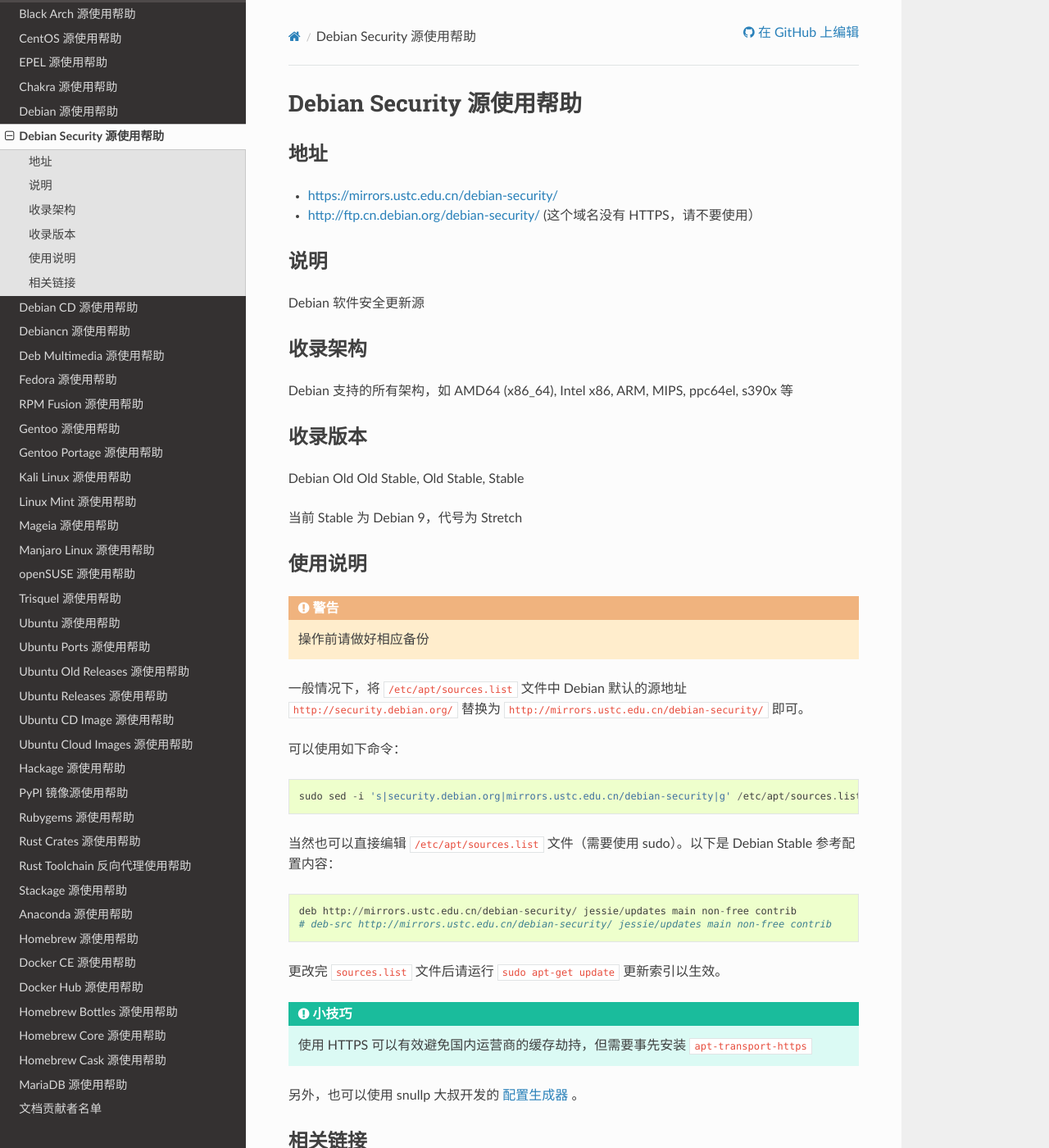
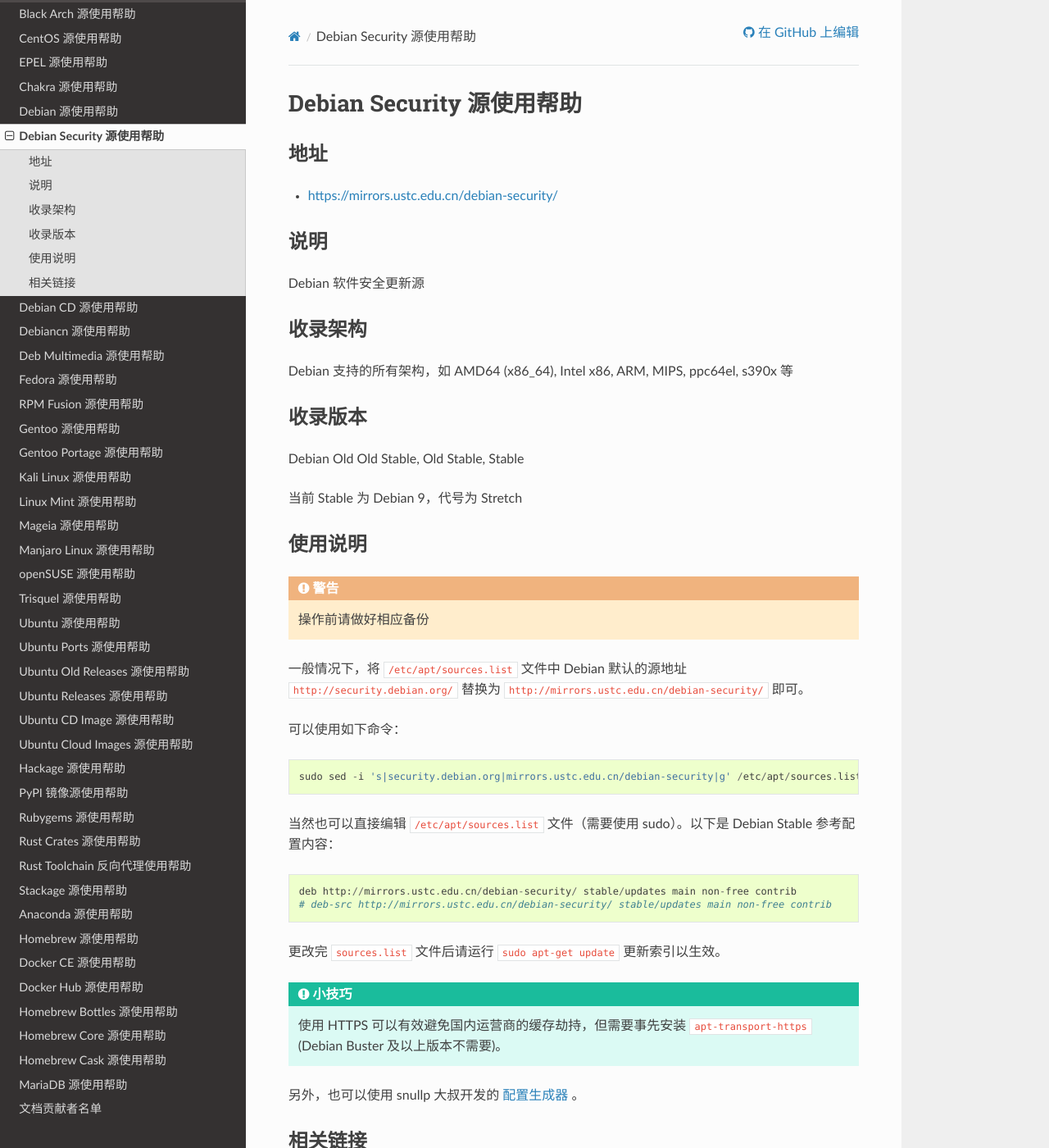
Before and after one commit to ustclug/mirrorhelp, a Sphinx documentation site: the page built from source/debian-security.rst, in a window 1280 px wide and 1400 px high. Shown: the whole window at 82% size. Built offline with Sphinx 7.4.7 and the Read the Docs theme 2.0.0, drawn with Linux system fonts in a browser that asks for light colours; pages that are not in the unit, such as notebooks, are missing from menus.

Commit message:
remove outdated content in debian & debian-security
Signed-off-by: Shengjing Zhu <i@zhsj.me>

```diff
--- a/source/debian-security.rst
+++ b/source/debian-security.rst
@@ -6,7 +6,6 @@
 ====
 
 * https://mirrors.ustc.edu.cn/debian-security/
-* http://ftp.cn.debian.org/debian-security/ (这个域名没有 HTTPS，请不要使用）
 
 说明
 ====
@@ -45,13 +44,14 @@
 
 ::
 
-    deb http://mirrors.ustc.edu.cn/debian-security/ jessie/updates main non-free contrib
-    # deb-src http://mirrors.ustc.edu.cn/debian-security/ jessie/updates main non-free contrib
+    deb http://mirrors.ustc.edu.cn/debian-security/ stable/updates main non-free contrib
+    # deb-src http://mirrors.ustc.edu.cn/debian-security/ stable/updates main non-free contrib
 
 更改完 :file:`sources.list` 文件后请运行 ``sudo apt-get update`` 更新索引以生效。
 
 .. tip::
-    使用 HTTPS 可以有效避免国内运营商的缓存劫持，但需要事先安装 ``apt-transport-https``
+    使用 HTTPS 可以有效避免国内运营商的缓存劫持，但需要事先安装 ``apt-transport-https`` (Debian Buster
+    及以上版本不需要)。
 
 另外，也可以使用 snullp 大叔开发的 `配置生成器 <https://mirrors.ustc.edu.cn/repogen>`_ 。
 
```
Also changed, not shown: source/debian.rst (+4 -4 lines).
